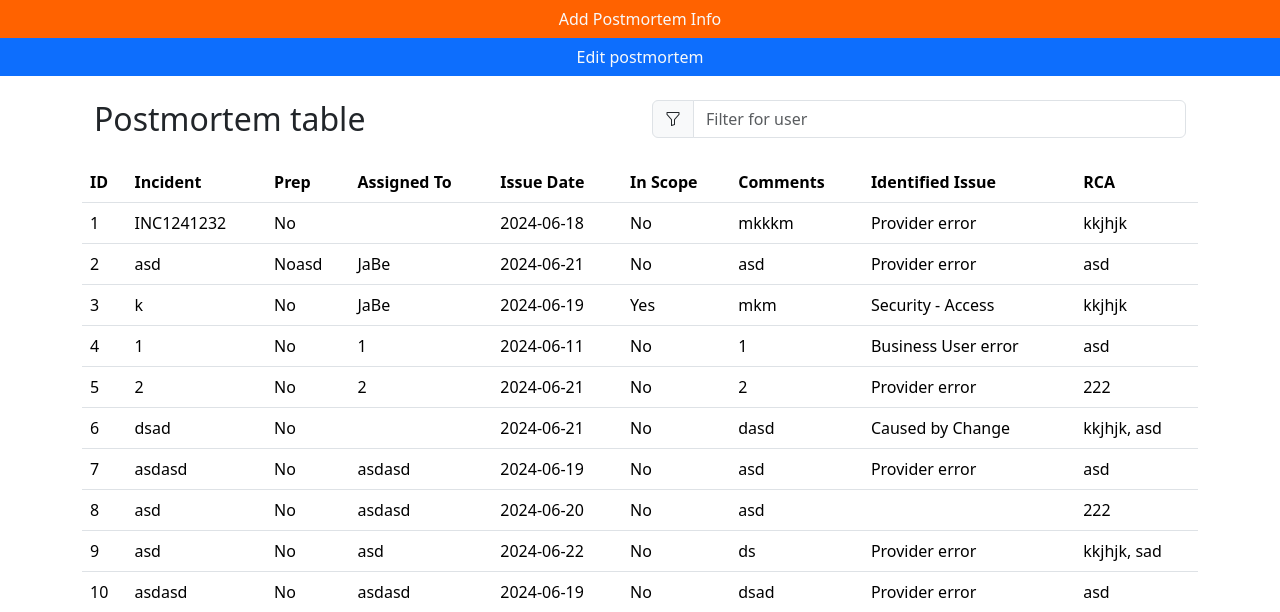
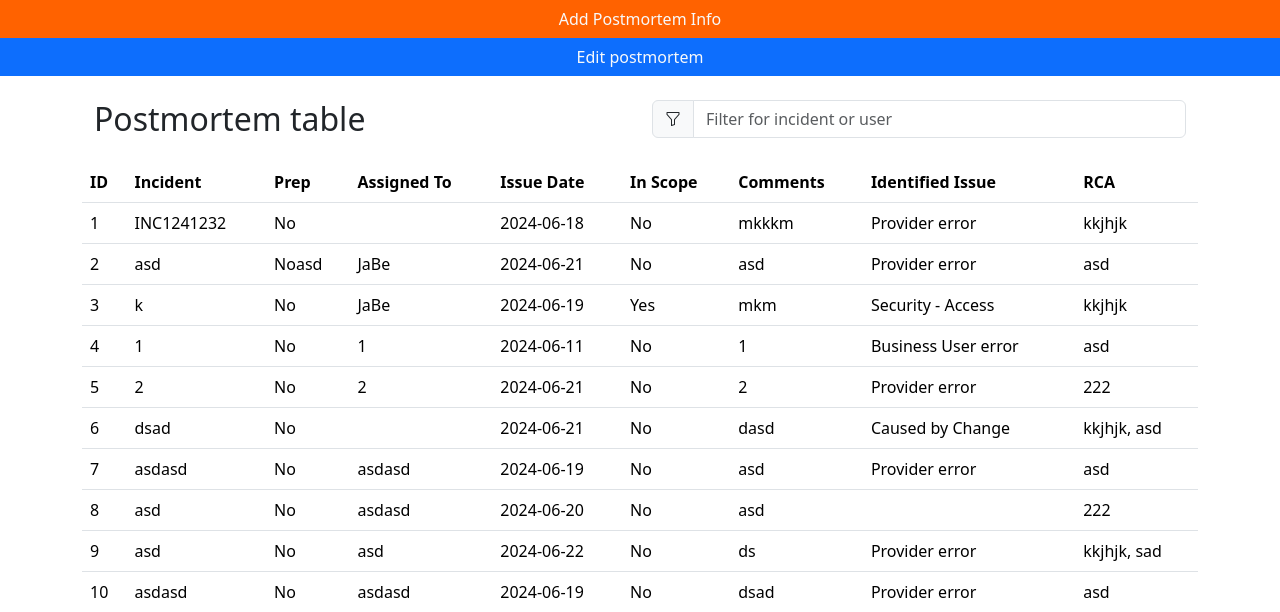
Before and after one commit to merdzikdominik/postmortems_table, a Flask app: page / in a window 1280 px wide. Shown: the top 612 px of the page. Run offline with Flask 3, Linux system fonts and the light colour scheme; some libraries are stand-ins or nearby versions.

Commit message:
added incident filtering

```diff
--- a/app.py
+++ b/app.py
@@ -166,7 +166,12 @@ def get_rows():
 
     query = Row.query
     if filter_value:
-        query = query.filter(Row.assigned_to.ilike(f'%{filter_value}%'))
+        query = query.filter(
+            db.or_(
+                Row.assigned_to.ilike(f'%{filter_value}%'),
+                Row.incident.ilike(f'%{filter_value}%')
+            )
+        )
 
     pagination = query.paginate(page=page, per_page=rows_per_page, error_out=False)
     rows = pagination.items
@@ -193,5 +198,6 @@ def get_rows():
     })
 
 
+
 if __name__ == "__main__":
     app.run(port=5000, debug=True)
--- a/templates/index.html
+++ b/templates/index.html
@@ -160,7 +160,7 @@
                                 <path d="M1.5 1.5A.5.5 0 0 1 2 1h12a.5.5 0 0 1 .5.5v2a.5.5 0 0 1-.128.334L10 8.692V13.5a.5.5 0 0 1-.342.474l-3 1A.5.5 0 0 1 6 14.5V8.692L1.628 3.834A.5.5 0 0 1 1.5 3.5zm1 .5v1.308l4.372 4.858A.5.5 0 0 1 7 8.5v5.306l2-.666V8.5a.5.5 0 0 1 .128-.334L13.5 3.308V2z"/>
                             </svg>
                         </span>
-                        <input type="text" id="userFilter" class="form-control" placeholder="Filter for user" aria-label="Username" aria-describedby="basic-addon1">
+                        <input type="text" id="userFilter" class="form-control" placeholder="Filter for incident or user" aria-label="Username" aria-describedby="basic-addon1">
                     </div>
                 </div>
             </div>
```
